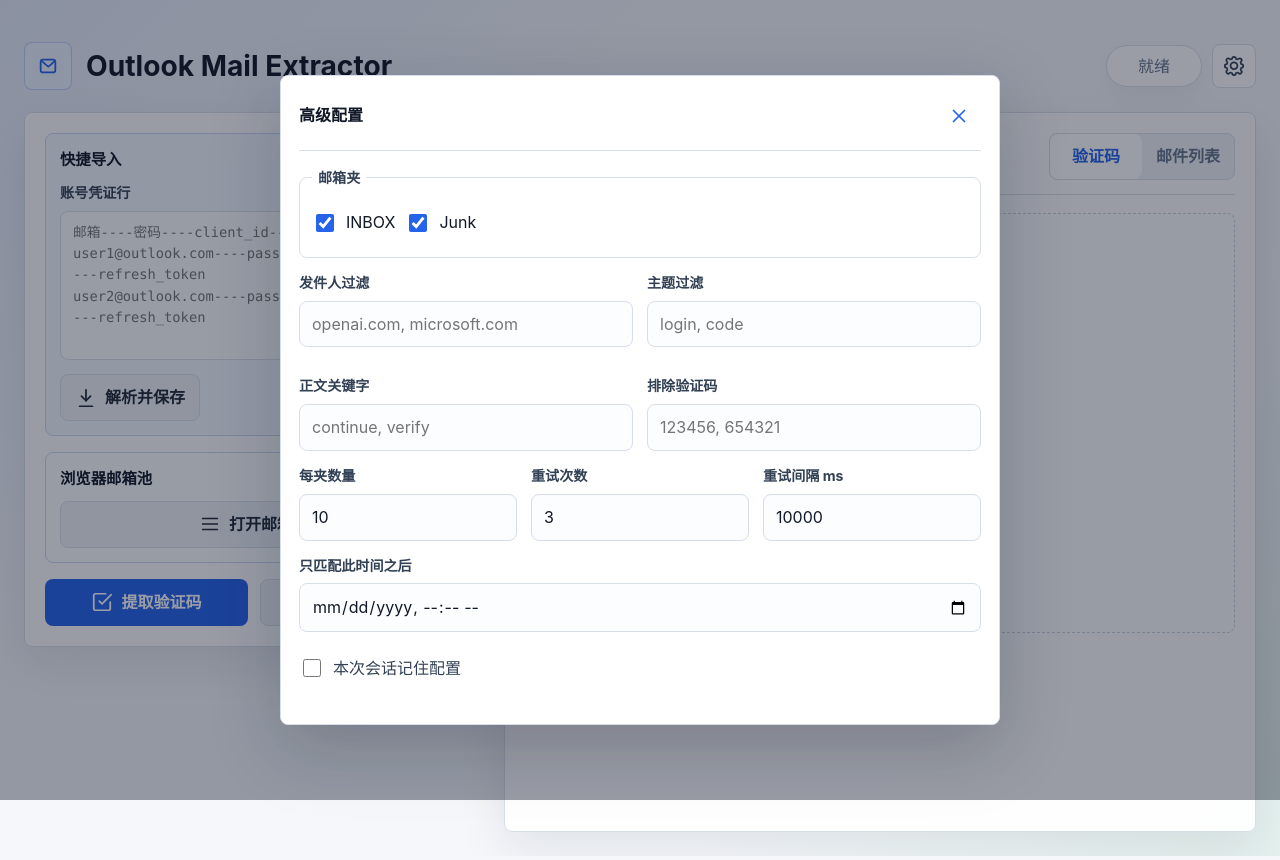
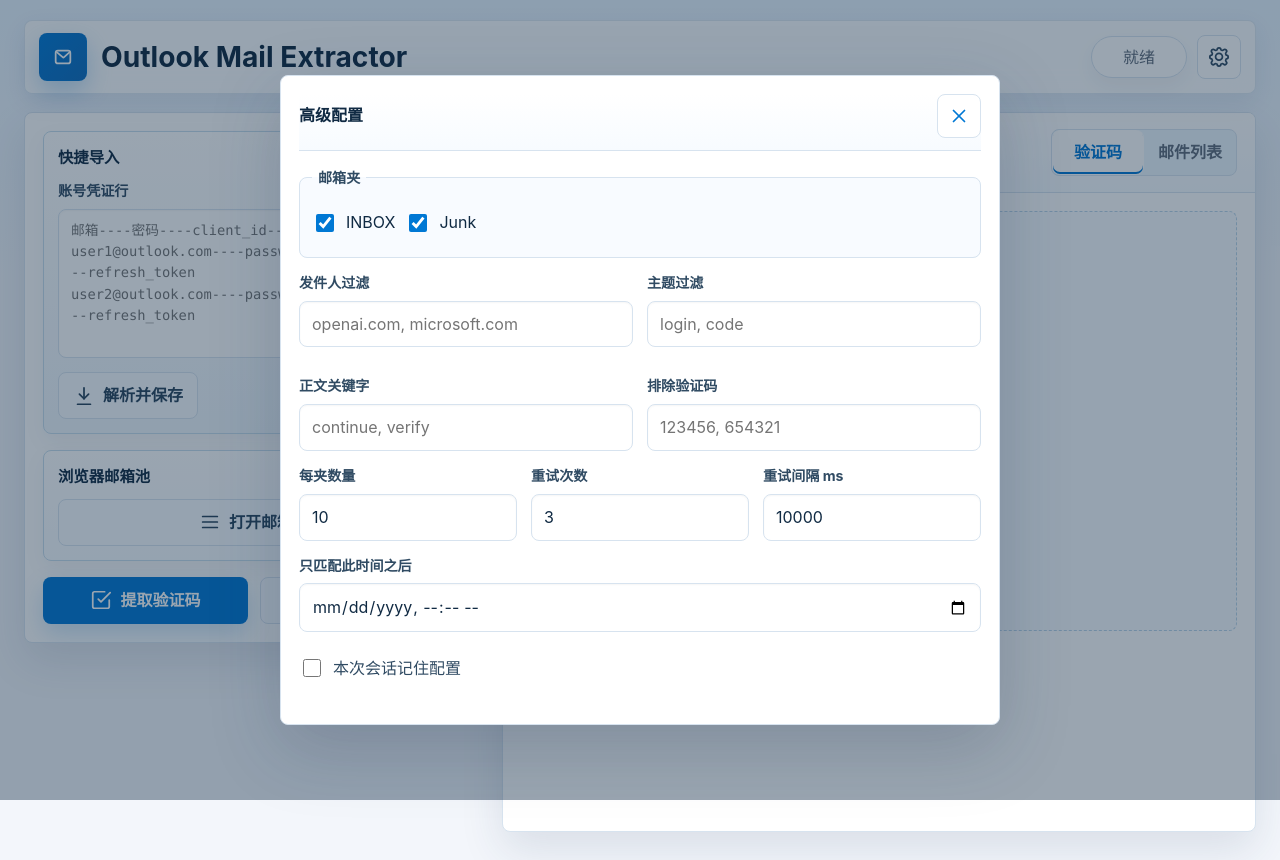
Before and after one commit to Z-WICK/outlook-mail-extractor, a website: page public/index.html in a window 1280 px wide. Both pictures are taken after a click on the button "打开高级配置". Drawn offline with Linux system fonts and the light colour scheme.

Commit message:
polish outlook inspired UI

```diff
--- a/public/styles.css
+++ b/public/styles.css
@@ -1,17 +1,21 @@
 :root {
-  --bg: #f5f7fb;
+  --bg: #f3f6fb;
+  --surface: #ffffff;
   --panel: #ffffff;
-  --text: #111827;
-  --muted: #64748b;
-  --border: #d8dee9;
-  --soft: #eef2f7;
-  --primary: #2563eb;
-  --primary-strong: #1d4ed8;
-  --success: #16a34a;
-  --danger: #b91c1c;
-  --warning: #b45309;
-  --focus: rgba(37, 99, 235, 0.28);
-  --shadow: 0 18px 50px rgba(15, 23, 42, 0.09);
+  --text: #102a43;
+  --muted: #5f6b7a;
+  --border: #d7e3ef;
+  --soft: #edf6fd;
+  --outlook-rail: #eff6fc;
+  --primary: #0078d4;
+  --primary-strong: #005a9e;
+  --primary-soft: #e5f3ff;
+  --success: #107c10;
+  --danger: #a4262c;
+  --warning: #986f0b;
+  --focus: rgba(0, 120, 212, 0.24);
+  --shadow: 0 18px 44px rgba(32, 55, 88, 0.12);
+  --shadow-soft: 0 8px 24px rgba(32, 55, 88, 0.08);
 }
 
 * {
@@ -26,8 +30,7 @@ body {
   min-width: 320px;
   margin: 0;
   background:
-    linear-gradient(135deg, rgba(37, 99, 235, 0.08), transparent 34%),
-    linear-gradient(315deg, rgba(22, 163, 74, 0.08), transparent 28%),
+    linear-gradient(180deg, #e8f4ff 0, #f3f6fb 280px),
     var(--bg);
   color: var(--text);
   font-family: Inter, ui-sans-serif, system-ui, -apple-system, BlinkMacSystemFont, "Segoe UI", sans-serif;
@@ -47,7 +50,7 @@ button {
 .app-shell {
   width: min(1440px, 100%);
   margin: 0 auto;
-  padding: 24px;
+  padding: 20px 24px 28px;
 }
 
 .topbar {
@@ -55,7 +58,13 @@ button {
   align-items: center;
   justify-content: space-between;
   gap: 20px;
-  padding: 18px 0 22px;
+  border: 1px solid rgba(215, 227, 239, 0.82);
+  border-radius: 8px;
+  margin-bottom: 18px;
+  padding: 12px 14px;
+  background: rgba(255, 255, 255, 0.86);
+  box-shadow: var(--shadow-soft);
+  backdrop-filter: blur(14px);
 }
 
 .topbar-actions {
@@ -79,10 +88,11 @@ button {
   width: 48px;
   height: 48px;
   flex: 0 0 auto;
-  border: 1px solid rgba(37, 99, 235, 0.24);
+  border: 1px solid rgba(0, 120, 212, 0.24);
   border-radius: 8px;
-  background: #eaf1ff;
-  color: var(--primary);
+  background: linear-gradient(135deg, #0078d4, #0f6cbd);
+  color: #ffffff;
+  box-shadow: 0 10px 24px rgba(0, 120, 212, 0.25);
 }
 
 .brand-mark svg,
@@ -108,6 +118,8 @@ p {
 h1 {
   font-size: clamp(1.35rem, 2.2vw, 2rem);
   line-height: 1.15;
+  color: #102a43;
+  letter-spacing: 0;
 }
 
 .brand p,
@@ -123,10 +135,10 @@ h1 {
   border: 1px solid var(--border);
   border-radius: 999px;
   padding: 8px 14px;
-  background: var(--panel);
+  background: var(--surface);
   color: var(--muted);
   text-align: center;
-  box-shadow: 0 8px 24px rgba(15, 23, 42, 0.05);
+  box-shadow: 0 8px 20px rgba(32, 55, 88, 0.06);
 }
 
 .status-pill.busy {
@@ -144,7 +156,7 @@ h1 {
 .workspace {
   display: grid;
   grid-template-columns: minmax(360px, 460px) minmax(0, 1fr);
-  gap: 20px;
+  gap: 18px;
   align-items: start;
 }
 
@@ -155,13 +167,14 @@ h1 {
 .panel {
   border: 1px solid var(--border);
   border-radius: 8px;
-  background: rgba(255, 255, 255, 0.94);
+  background: var(--surface);
   box-shadow: var(--shadow);
+  overflow: hidden;
 }
 
 .config-panel,
 .result-panel {
-  padding: 20px;
+  padding: 18px;
 }
 
 .result-panel {
@@ -204,11 +217,11 @@ h1 {
   align-items: center;
   gap: 6px;
   min-height: 28px;
-  border: 1px solid #dbe5f2;
+  border: 1px solid #cfe4f7;
   border-radius: 999px;
   padding: 3px 10px;
-  background: #f8fbff;
-  color: #526683;
+  background: #f7fbff;
+  color: #315c7d;
   font-size: 0.82rem;
   font-weight: 700;
   line-height: 1.3;
@@ -220,8 +233,8 @@ h1 {
   height: 6px;
   flex: 0 0 auto;
   border-radius: 999px;
-  background: #7c95b8;
-  box-shadow: 0 0 0 3px rgba(124, 149, 184, 0.12);
+  background: var(--primary);
+  box-shadow: 0 0 0 3px rgba(0, 120, 212, 0.12);
   content: "";
 }
 
@@ -253,15 +266,16 @@ h1 {
 
 .import-box,
 .account-pool-entry {
-  border: 1px solid #c7d7f4;
+  border: 1px solid #c7ddec;
   border-radius: 8px;
   margin-bottom: 16px;
   padding: 14px;
-  background: #f3f7ff;
+  background: linear-gradient(180deg, #ffffff, var(--outlook-rail));
+  box-shadow: 0 8px 22px rgba(32, 55, 88, 0.06);
 }
 
 .account-pool-entry {
-  background: #fbfdff;
+  background: linear-gradient(180deg, #ffffff, #f7fbff);
 }
 
 .account-pool-trigger {
@@ -309,8 +323,8 @@ h1 {
   border: 1px solid var(--border);
   border-radius: 8px;
   padding: 18px;
-  background: #ffffff;
-  box-shadow: 0 22px 70px rgba(15, 23, 42, 0.22);
+  background: var(--surface);
+  box-shadow: 0 22px 70px rgba(32, 55, 88, 0.22);
 }
 
 .account-pool-search {
@@ -328,7 +342,7 @@ h1 {
 
 .account-empty {
   grid-column: 1 / -1;
-  border: 1px dashed #c7d0dd;
+  border: 1px dashed #b9d4e8;
   border-radius: 8px;
   padding: 12px;
   color: var(--muted);
@@ -345,12 +359,13 @@ h1 {
   min-width: 0;
   min-height: 112px;
   padding: 9px;
-  background: #ffffff;
+  background: var(--surface);
+  box-shadow: 0 5px 16px rgba(32, 55, 88, 0.05);
 }
 
 .account-item.active {
-  border-color: rgba(37, 99, 235, 0.52);
-  background: #eef5ff;
+  border-color: rgba(0, 120, 212, 0.52);
+  background: var(--primary-soft);
 }
 
 .account-select,
@@ -397,7 +412,7 @@ h1 {
 }
 
 .account-select:hover {
-  background: var(--soft);
+  background: #f3f9ff;
 }
 
 .account-delete {
@@ -409,12 +424,12 @@ h1 {
 }
 
 .account-delete:hover {
-  background: #fff1f2;
+  background: #fde7e9;
 }
 
 .field span,
 .mailboxes legend {
-  color: #334155;
+  color: #304b63;
   font-size: 0.88rem;
   font-weight: 650;
 }
@@ -428,9 +443,10 @@ textarea {
   border: 1px solid var(--border);
   border-radius: 8px;
   padding: 10px 12px;
-  background: #fbfdff;
+  background: #ffffff;
   color: var(--text);
   outline: none;
+  box-shadow: inset 0 1px 2px rgba(0, 0, 0, 0.04);
   transition: border-color 180ms ease, box-shadow 180ms ease, background 180ms ease;
 }
 
@@ -439,6 +455,8 @@ textarea {
   resize: vertical;
   font-family: ui-monospace, SFMono-Regular, Menlo, Monaco, Consolas, "Liberation Mono", monospace;
   font-size: 0.86rem;
+  background: #ffffff;
+  box-shadow: inset 0 1px 2px rgba(0, 0, 0, 0.04);
 }
 
 input:focus,
@@ -456,6 +474,7 @@ button:focus-visible {
   border-radius: 8px;
   margin: 2px 0 14px;
   padding: 12px;
+  background: #f8fbff;
 }
 
 .mailboxes legend {
@@ -472,7 +491,7 @@ button:focus-visible {
 
 .checkline {
   margin: 0 0 16px;
-  color: #334155;
+  color: #304b63;
 }
 
 .check-option input,
@@ -493,7 +512,7 @@ button:focus-visible {
 .tab {
   border: 1px solid transparent;
   border-radius: 8px;
-  transition: background 180ms ease, color 180ms ease, border-color 180ms ease, transform 180ms ease;
+  transition: background 180ms ease, color 180ms ease, border-color 180ms ease, box-shadow 180ms ease, transform 180ms ease;
 }
 
 .button {
@@ -509,21 +528,23 @@ button:focus-visible {
 .button.primary {
   background: var(--primary);
   color: #ffffff;
+  box-shadow: 0 10px 24px rgba(0, 120, 212, 0.20);
 }
 
 .button.primary:hover {
   background: var(--primary-strong);
+  box-shadow: 0 12px 28px rgba(0, 90, 158, 0.24);
 }
 
 .button.secondary {
   border-color: var(--border);
-  background: var(--soft);
-  color: #1f2937;
+  background: #f8fbff;
+  color: #28445c;
 }
 
 .button.secondary:hover {
-  border-color: #b8c2d2;
-  background: #e6ebf3;
+  border-color: #b8d5ea;
+  background: var(--soft);
 }
 
 .button:disabled {
@@ -540,10 +561,10 @@ button:focus-visible {
 
 .error-box {
   margin-top: 14px;
-  border: 1px solid rgba(185, 28, 28, 0.24);
+  border: 1px solid rgba(164, 38, 44, 0.24);
   border-radius: 8px;
   padding: 12px;
-  background: #fff1f2;
+  background: #fde7e9;
   color: var(--danger);
 }
 
@@ -553,7 +574,9 @@ button:focus-visible {
   gap: 14px;
   align-items: center;
   border-bottom: 1px solid var(--border);
-  padding-bottom: 14px;
+  margin: -18px -18px 0;
+  padding: 16px 18px;
+  background: linear-gradient(180deg, #ffffff, #f7fbff);
 }
 
 .tabs {
@@ -562,7 +585,7 @@ button:focus-visible {
   border: 1px solid var(--border);
   border-radius: 8px;
   overflow: hidden;
-  background: var(--soft);
+  background: #edf6fd;
 }
 
 .tab {
@@ -576,6 +599,7 @@ button:focus-visible {
 .tab.active {
   background: #ffffff;
   color: var(--primary);
+  box-shadow: inset 0 -2px 0 var(--primary);
 }
 
 .result-body {
@@ -588,16 +612,16 @@ button:focus-visible {
   place-items: center;
   gap: 12px;
   min-height: 420px;
-  border: 1px dashed #c7d0dd;
+  border: 1px dashed #b9d4e8;
   border-radius: 8px;
-  background: #fbfdff;
+  background: #f8fbff;
   text-align: center;
 }
 
 .empty-state svg {
   width: 42px;
   height: 42px;
-  color: #94a3b8;
+  color: #7aa7c7;
 }
 
 .code-result {
@@ -610,10 +634,11 @@ button:focus-visible {
   align-items: center;
   justify-content: space-between;
   gap: 12px;
-  border: 1px solid #bcd2ff;
+  border: 1px solid #b9dcf4;
   border-radius: 8px;
   padding: 18px;
-  background: #eef5ff;
+  background: linear-gradient(180deg, #eef7ff, #ffffff);
+  box-shadow: 0 12px 28px rgba(0, 120, 212, 0.10);
 }
 
 #codeValue {
@@ -621,7 +646,7 @@ button:focus-visible {
   font-size: clamp(2rem, 5vw, 4rem);
   font-weight: 800;
   letter-spacing: 0;
-  color: #0f3c91;
+  color: #005a9e;
   overflow-wrap: anywhere;
 }
 
@@ -630,12 +655,14 @@ button:focus-visible {
   place-items: center;
   min-width: 44px;
   min-height: 44px;
+  border-color: var(--border);
   background: #ffffff;
   color: var(--primary);
 }
 
 .icon-button:hover {
-  background: #e0ebff;
+  border-color: #b8d5ea;
+  background: var(--primary-soft);
 }
 
 .settings-toggle {
@@ -643,12 +670,12 @@ button:focus-visible {
   justify-self: end;
   border-color: var(--border);
   background: #ffffff;
-  color: #334155;
+  color: #304b63;
 }
 
 .settings-toggle:hover {
-  border-color: #b8c2d2;
-  background: var(--soft);
+  border-color: #b8d5ea;
+  background: var(--primary-soft);
 }
 
 .settings-overlay {
@@ -658,7 +685,7 @@ button:focus-visible {
   display: grid;
   place-items: center;
   padding: 24px;
-  background: rgba(15, 23, 42, 0.42);
+  background: rgba(16, 42, 67, 0.42);
 }
 
 .settings-panel {
@@ -669,7 +696,7 @@ button:focus-visible {
   border-radius: 8px;
   padding: 18px;
   background: #ffffff;
-  box-shadow: 0 22px 70px rgba(15, 23, 42, 0.22);
+  box-shadow: 0 22px 70px rgba(32, 55, 88, 0.22);
 }
 
 .settings-header {
@@ -680,6 +707,7 @@ button:focus-visible {
   margin-bottom: 16px;
   border-bottom: 1px solid var(--border);
   padding-bottom: 12px;
+  background: linear-gradient(180deg, #ffffff, #f7fbff);
 }
 
 .settings-header h3 {
@@ -697,11 +725,11 @@ button:focus-visible {
   border: 1px solid var(--border);
   border-radius: 8px;
   padding: 12px;
-  background: #fbfdff;
+  background: #f8fbff;
 }
 
 .meta-grid dt {
-  color: #334155;
+  color: #304b63;
   font-size: 0.78rem;
   font-weight: 750;
 }
@@ -718,8 +746,8 @@ button:focus-visible {
   border-radius: 8px;
   margin: 0;
   padding: 14px;
-  background: #101827;
-  color: #d7e7ff;
+  background: #0b1f33;
+  color: #d6ecff;
   font-size: 0.86rem;
   line-height: 1.55;
 }
@@ -733,15 +761,18 @@ button:focus-visible {
 .message-card {
   min-width: 0;
   border: 1px solid var(--border);
+  border-left: 3px solid var(--primary);
   border-radius: 8px;
   padding: 14px;
-  background: #fbfdff;
+  background: #ffffff;
   overflow: hidden;
   overflow-wrap: anywhere;
+  box-shadow: 0 8px 20px rgba(32, 55, 88, 0.07);
 }
 
 .message-card h3 {
   margin: 0 0 8px;
+  color: #102a43;
   font-size: 0.98rem;
   overflow-wrap: anywhere;
 }
@@ -760,7 +791,7 @@ button:focus-visible {
 
 .message-id {
   margin-top: 8px;
-  color: #526683;
+  color: #526f86;
   font-family: ui-monospace, SFMono-Regular, Menlo, Monaco, Consolas, "Liberation Mono", monospace;
   font-size: 0.8rem;
   line-height: 1.45;
@@ -770,7 +801,7 @@ button:focus-visible {
 
 .message-preview {
   margin-top: 10px;
-  color: #334155;
+  color: #304b63;
   overflow-wrap: anywhere;
   white-space: pre-wrap;
 }
@@ -798,7 +829,7 @@ button:focus-visible {
 
 .message-page-info {
   min-width: 92px;
-  color: #526683;
+  color: #315c7d;
   font-size: 0.88rem;
   font-weight: 700;
   text-align: center;
```
Also changed, not shown: test/ui-static.test.js (+21 -0 lines), 2 other files.
